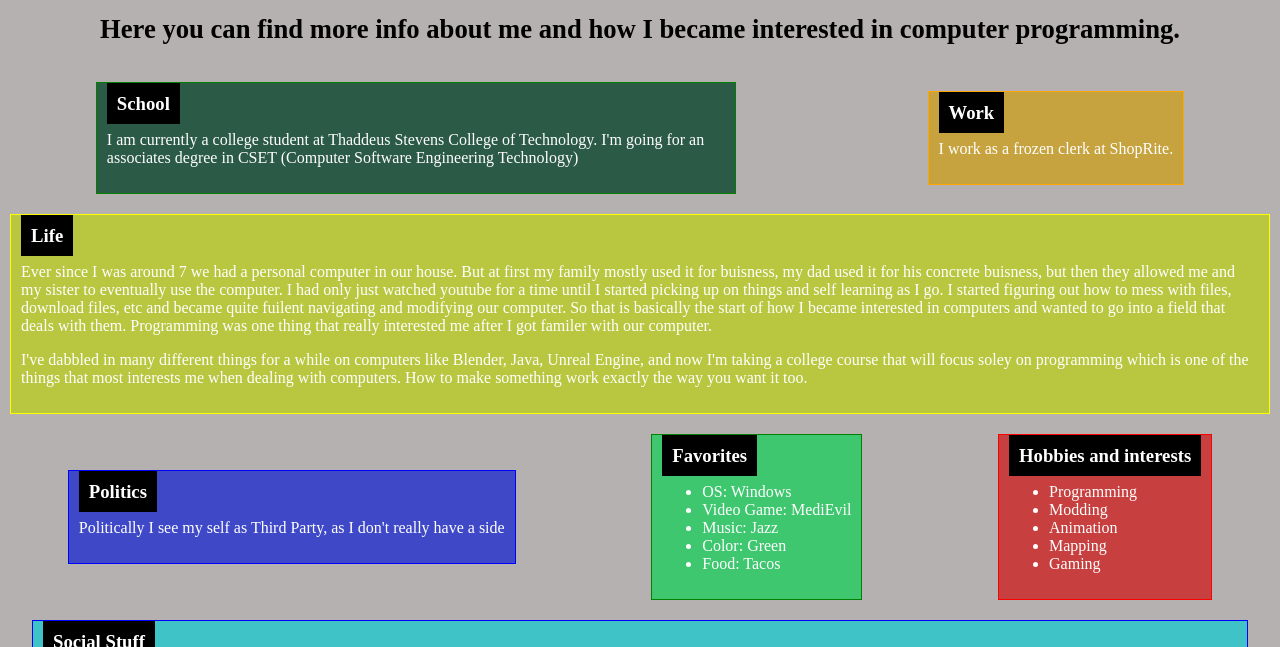
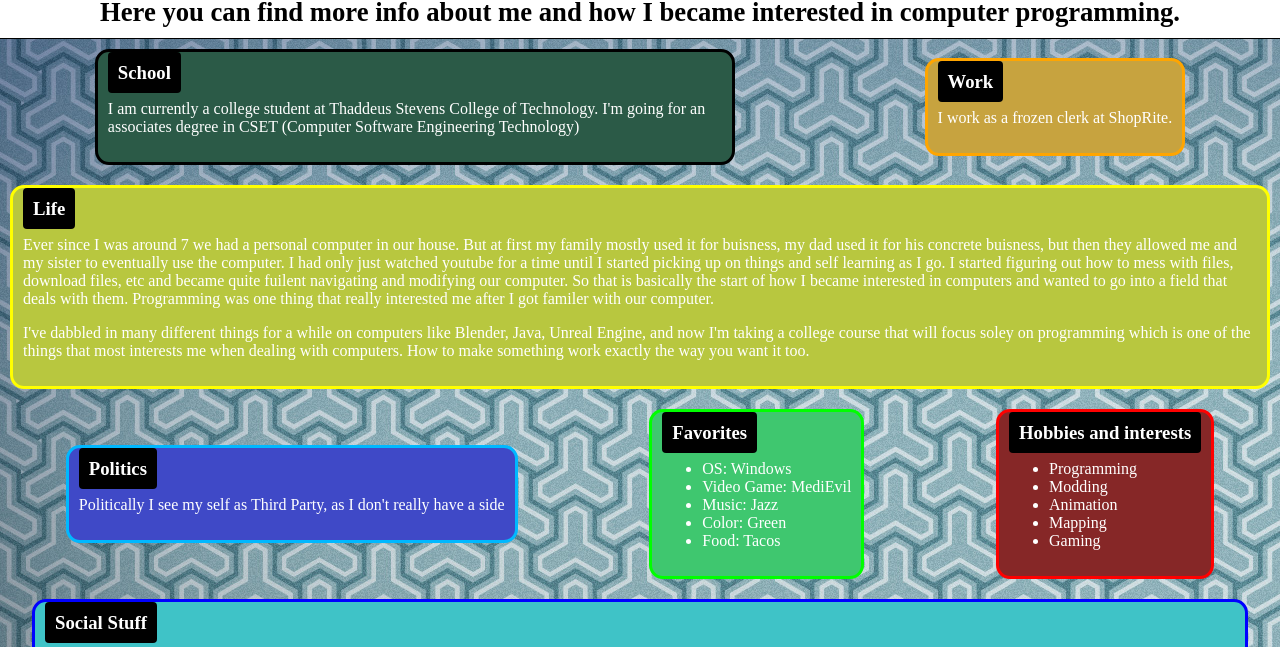
Before and after one commit to BillSpyro/BillSpyro.github.io, a website: page about/index.html in a window 1280 px wide. Shown: the part 220-867 px from the top of the page. Drawn offline with Linux system fonts and the light colour scheme.

Commit message:
Added build-tools-template for easier web development Styled About page in CSS with a new background image and improvements to color and borders.

```diff
--- a/styles.css
+++ b/styles.css
@@ -120,6 +120,7 @@ h2 {
   text-align: center;
   border-bottom: solid 1px black;
   font-size: 25pt;
+  margin-bottom: 0;
 }
 
 /*
@@ -168,6 +169,7 @@ article.AboutSpecific section h3 {
   background-color: black;
   display: inline;
   padding: 10px;
+  border-radius: 4px;
 }
 
 article.AboutSpecific section.AboutSocialStuff p {
@@ -177,6 +179,10 @@ article.AboutSpecific section.AboutSocialStuff p {
 h3.AboutSpecific {
   text-align: center;
   font-size: 20pt;
+  border-bottom: 1px black solid;
+  margin: 0;
+  padding: 10px;
+  background-color: white;
 }
 
 article.AboutSpecific div {
@@ -184,62 +190,70 @@ article.AboutSpecific div {
   justify-content: space-around;
   flex-wrap: wrap;
   align-items: center;
+  background-image: url(about/images/Background.jpg);
 }
 
 section.AboutHobbiesAndInterests {
   width: fit-content;
   margin: 10px;
   padding: 10px;
-  border: solid 1px red;
-  background-color: #c73f3f;
+  border: solid 3px #ff0000;
+  background-color: #862727;
+  border-radius: 14px;
 }
 
 section.AboutFavorites {
   width: fit-content;
   margin: 10px;
   padding: 10px;
-  border: solid 1px green;
+  border: solid 3px #00ff00;
   background-color: #3fc76f;
+  border-radius: 14px;
 }
 
 section.AboutPolitics {
   width: fit-content;
   margin: 10px;
   padding: 10px;
-  border: solid 1px blue;
+  border: solid 3px #00b8ff;
   background-color: #3f49c7;
+  border-radius: 14px;
 }
 
 section.AboutLife {
   width: fit-content;
   margin: 10px;
   padding: 10px;
-  border: solid 1px yellow;
+  border: solid 3px #ffff00;
   background-color: #b8c73f;
+  border-radius: 14px;
 }
 
 section.AboutWork {
   width: fit-content;
   margin: 10px;
   padding: 10px;
-  border: solid 1px orange;
+  border: solid 3px #ffa500;
   background-color: #c7a33f;
+  border-radius: 14px;
 }
 
 section.AboutSchool {
   width: 50%;
   margin: 10px;
   padding: 10px;
-  border: solid 1px green;
+  border: solid 3px #000000;
   background-color: #2b5a47;
+  border-radius: 14px;
 }
 
 section.AboutSocialStuff {
   width: 95%;
   margin: 10px;
   padding: 10px;
-  border: solid 1px blue;
+  border: solid 3px #0000ff;
   background-color: #3fc3c7;
+  border-radius: 14px;
 }
 
 p.AboutLogoText {
```
Also changed, not shown: gulpfile.js (added, +46 -0 lines), package.json (added, +21 -0 lines), about/images/Background.jpg (added), 2 other files.
